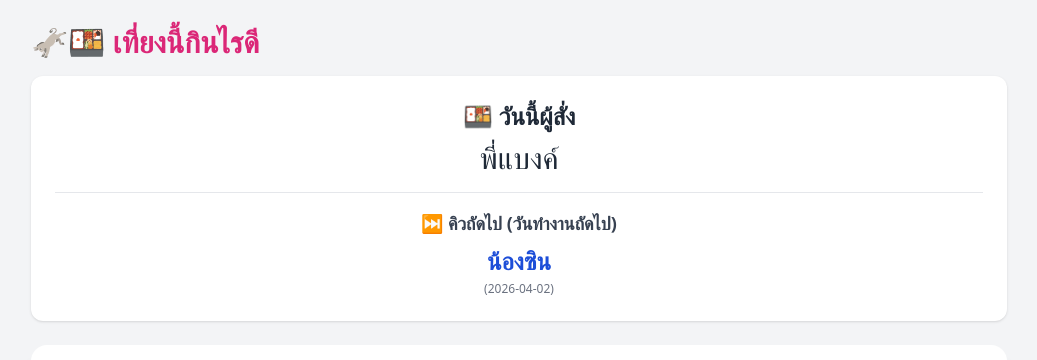
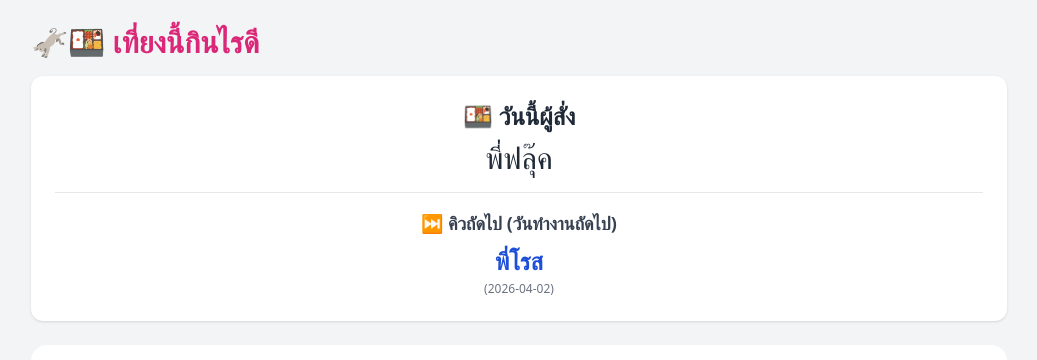
Before and after one commit to FlukeFlukee/Lunch, a Flask app: page / in a window 1280 px wide. Shown: the top 360 px of the page, without its empty margins (121-1158 px from the left). Run offline with Flask 3, Linux system fonts and the light colour scheme; some libraries are stand-ins or nearby versions.

Commit message:
Update index.html

```diff
--- a/templates/index.html
+++ b/templates/index.html
@@ -86,8 +86,8 @@
   </div>
 
   <script>
-    const defaultUsers = ["พี่ฟลุ๊ค", "พี่ซิน", "พี่ตั๊ก", "พี่โรส", "พี่แบงค์", "น้องมาย", "ไอ่ขวัญ", "น้องเคน","พี่ติ๊ก","พี่กิ๊ฟ","น้องพราว"];
-    const orderPersons = ["น้องมาย", "พี่ฟลุ๊ค", "พี่โรส", "ไอ่ขวัญ", "พี่แบงค์","น้องซิน"];
+    const defaultUsers = ["พี่ฟลุ๊ค", "พี่ซิน", "พี่ตั๊ก", "พี่โรส", "พี่แบงค์", "น้องมาย", "ไอ่ขวัญ", "น้องเคน","พี่ติ๊ก","พี่กิ๊ฟ","น้องพราว","น้องชิน"];
+    const orderPersons = ["น้องมาย", "พี่ฟลุ๊ค", "พี่โรส", "ไอ่ขวัญ", "พี่แบงค์", "น้องซิน", "น้องพราว"];
 
     const payDefaults = {
       "พี่ฟลุ๊ค": { payType: "promptpay", bankName: "", bankNumber: "", promptNumber: "096-806-9090" },
@@ -95,7 +95,8 @@
       "พี่โรส":   { payType: "promptpay",     bankName: "", bankNumber: "", promptNumber: "099-292-0640" },
       "ไอ่ขวัญ":  { payType: "promptpay",     bankName: "", bankNumber: "", promptNumber: "092-612-0311" },
       "พี่แบงค์": { payType: "bank",     bankName: "ไทยพาณิชย์", bankNumber: "4067900986", promptNumber: "" },
-      "น้องซิน":  { payType: "bank",     bankName: "กสิกรไทย", bankNumber: "0501642479", promptNumber: "" }
+      "น้องซิน":  { payType: "bank",     bankName: "กสิกรไทย", bankNumber: "0501642479", promptNumber: "" },
+      "น้องพราว":  { payType: "promptpay",     bankName: "", bankNumber: "", promptNumber: "064-340-5338" }
     };
 
     const thb = (n) => (Number(n || 0)).toLocaleString('th-TH', { minimumFractionDigits: 2, maximumFractionDigits: 2 });
```
